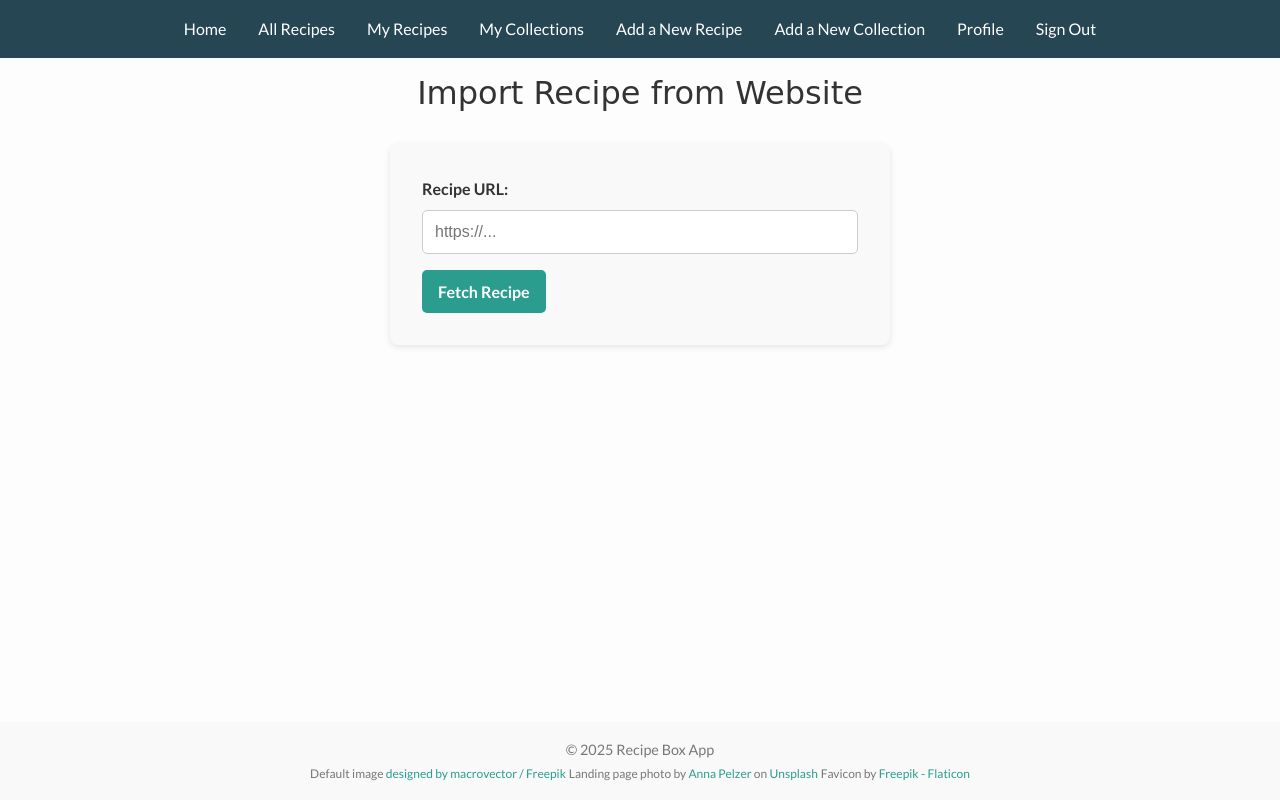
After one commit to abl00mfield/recipe_collection_app, a Django app: page /recipes/create/import/ in a window 1280 px wide. The commit adds this page. Run offline with Django 5.2, Linux system fonts and the light colour scheme; the visitor is signed in with stand-in values (Sample User, id 1); some web fonts are replaced.

Commit message:
added recipe import with error handling

```diff
--- a/main_app/forms.py
+++ b/main_app/forms.py
@@ -14,6 +14,12 @@ class SignUpForm(UserCreationForm):
     class Meta:
         model = User
         fields = ("username", "email", "password1", "password2")
+
+
+class ImportRecipeForm(forms.Form):
+    url = forms.URLField(
+        label="Recipe URL", widget=forms.URLInput(attrs={"placeholder": "https://..."})
+    )
 
 
 class RecipeForm(forms.ModelForm):
--- a/main_app/templates/base.html
+++ b/main_app/templates/base.html
@@ -26,7 +26,7 @@
         {% if user.is_authenticated %}
         <li><a href="{% url 'user_recipe_list' %}">My Recipes</a></li>
         <li><a href="{% url 'collection_list' %}">My Collections</a></li>
-        <li><a href="{% url 'recipe_create' %}">Add a New Recipe</a></li>
+        <li><a href="{% url 'recipe_create_choice' %}">Add a New Recipe</a></li>
         <li><a href="{% url 'collection_create' %}">Add a New Collection</a></li>
         <li><a href="{% url 'profile' %}">Profile</a></li>
         <li><a href="{% url 'signout' %}">Sign Out</a></li>
--- /dev/null
+++ b/main_app/templates/recipes/import_recipe.html
@@ -0,0 +1,17 @@
+{% extends 'base.html' %}
+
+{% load static %}
+
+{% block head %}
+<link rel="stylesheet" href="{% static 'css/form.css' %}">
+<title>Import Recipe</title>
+{% endblock %}
+
+{% block content %}
+  <h2>Import Recipe from Website</h2>
+  <form method="POST" data-loading-message="Importing...">
+    {% csrf_token %}
+    {{ form.as_p }}
+    <button type="submit" class="btn">Fetch Recipe</button>
+  </form>
+{% endblock %}
--- a/main_app/templates/recipes/recipe_form.html
+++ b/main_app/templates/recipes/recipe_form.html
@@ -37,6 +37,12 @@
 
     <div class="form-group">
       <label for="{{ form.photo.id_for_label }}">Photo:</label>
+      {% if scraped_image_url %}
+      <div class="photo-preview">
+        <p>Imported image</p>
+        <img src=" {{ scraped_image_url }}" alt="uploaded photo" class="thumbnail" />
+      </div>
+      {% endif %}
       {{ form.photo }}
     </div>
 
--- a/main_app/urls.py
+++ b/main_app/urls.py
@@ -11,8 +11,9 @@ urlpatterns = [
     path("profile/", views.profile, name="profile"),
     # Recipe URLs
     path("recipes/", views.RecipeList.as_view(), name="recipe_list"),
-    path("recipes/create/", views.RecipeCreate.as_view(), name="recipe_create"),
-    # path("recipes")
+    path("recipes/create/", views.recipe_create_choice, name="recipe_create_choice"),
+    path("recipes/create/manual/", views.RecipeCreate.as_view(), name="recipe_create"),
+    path("recipes/create/import/", views.recipe_import, name="recipe_import"),
     path(
         "recipes/<int:recipe_id>/", views.RecipeDetail.as_view(), name="recipe_detail"
     ),
--- a/main_app/views.py
+++ b/main_app/views.py
@@ -1,4 +1,5 @@
 from django.shortcuts import render, redirect, get_object_or_404
+from django.urls import reverse
 from django.contrib.auth.mixins import LoginRequiredMixin, UserPassesTestMixin
 from django.contrib.auth.views import LoginView
 from django.contrib.auth import login, logout
@@ -7,6 +8,10 @@ from django.contrib import messages
 from django.db import models, IntegrityError
 from django.db.models import Q, Avg, Count
 from django.db.models.functions import Coalesce
+from recipe_scrapers import scrape_me, scrape_html
+from recipe_scrapers._exceptions import WebsiteNotImplementedError
+import requests
+from cloudinary.uploader import upload as cloudinary_upload
 
 
 from django.views.generic import (
@@ -23,6 +28,7 @@ from .forms import (
     SignUpForm,
     FeedbackForm,
     UserProfileForm,
+    ImportRecipeForm,
 )
 
 
@@ -243,23 +249,112 @@ class RecipeDetail(DetailView):
         return redirect("recipe_detail", recipe_id=self.object.pk)
 
 
+@login_required
+def recipe_create_choice(request):
+    return render(request, "recipes/recipe_create_choice.html")
+
+
+@login_required
+def recipe_import(request):
+    if request.method == "POST":
+        form = ImportRecipeForm(request.POST)
+        if form.is_valid():
+            url = form.cleaned_data["url"]
+            try:
+                scraper = scrape_me(url)
+                scraped_photo_credit = scraper.author() + " via " + scraper.host()
+
+                scraped_description = (
+                    scraper.description() or f"Imported from {scraper.host()}"
+                )
+                request.session["scraped_recipe"] = {
+                    "title": scraper.title(),
+                    "description": scraped_description,
+                    "ingredients": "\n".join(scraper.ingredients()),
+                    "instructions": scraper.instructions(),
+                    "source": form.cleaned_data["url"],
+                    "photo_credit": scraped_photo_credit,
+                }
+
+                image_url = scraper.image()
+
+                if image_url:
+                    request.session["scraped_image_url"] = image_url
+                return redirect("recipe_create")
+            except WebsiteNotImplementedError:
+                # Site not supported — send to manual form with message
+                messages.error(
+                    request,
+                    "That site isn't supported for import, but you can enter the recipe manually.",
+                )
+                request.session["scraped_recipe"] = {
+                    "source": url,
+                }
+                return redirect("recipe_create")
+            except Exception as e:
+                form.add_error(None, f"Failed to import: {e}")
+    else:
+        form = ImportRecipeForm()
+    return render(request, "recipes/import_recipe.html", {"form": form})
+
+
 class RecipeCreate(LoginRequiredMixin, CreateView):
     model = Recipe
     form_class = RecipeForm
     template_name = "recipes/recipe_form.html"
-    success_url = "/recipes/"
+    # success_url = "/recipes/"
+
+    def get_context_data(self, **kwargs):
+        context = super().get_context_data(**kwargs)
+        image_url = self.request.session.get("scraped_image_url")
+        if image_url:
+            context["scraped_image_url"] = image_url
+        return context
+
+    def get(self, request, *args, **kwargs):
+        if not request.user.is_authenticated:
+            return redirect("signin")
+        return super().get(request, *args, **kwargs)
+
+    def get_initial(self):
+        # prefill form if scraped data is in session
+        initial = super().get_initial()
+        scraped_data = self.request.session.pop("scraped_recipe", None)
+        if scraped_data:
+            initial.update(scraped_data)
+        return initial
 
     def form_valid(self, form):
         form.instance.author = self.request.user
+
+        # check for scraped img URL in session
+        image_url = self.request.session.pop("scraped_image_url", None)
+
+        if image_url:
+            headers = {"User-Agent": "Mozilla/5.0", "Referer": image_url}
+            try:
+                response = requests.get(image_url, headers=headers)
+
+                if response.status_code == 200:
+                    upload_result = cloudinary_upload(
+                        response.content, resource_type="image", folder="recipe-box"
+                    )
+                    form.instance.photo = upload_result["public_id"]
+            except Exception as e:
+                messages.warning(self.request, f"Could not fetch image: {e}")
+
         response = super().form_valid(form)
+
         tag_names = form.cleaned_data.get("custom_tags", [])
-
         for name in tag_names:
             tag, created = Tag.objects.get_or_create(name=name)
             self.object.tags.add(tag)
 
         messages.success(self.request, "Recipe created successfully!")
         return response
+
+    def get_success_url(self):
+        return reverse("recipe_detail", kwargs={"recipe_id": self.object.pk})
 
 
 class RecipeUpdate(LoginRequiredMixin, UserPassesTestMixin, UpdateView):
```
Also changed, not shown: main_app/templates/recipes/recipe_create_choice.html (added, +13 -0 lines), 2 other files.
